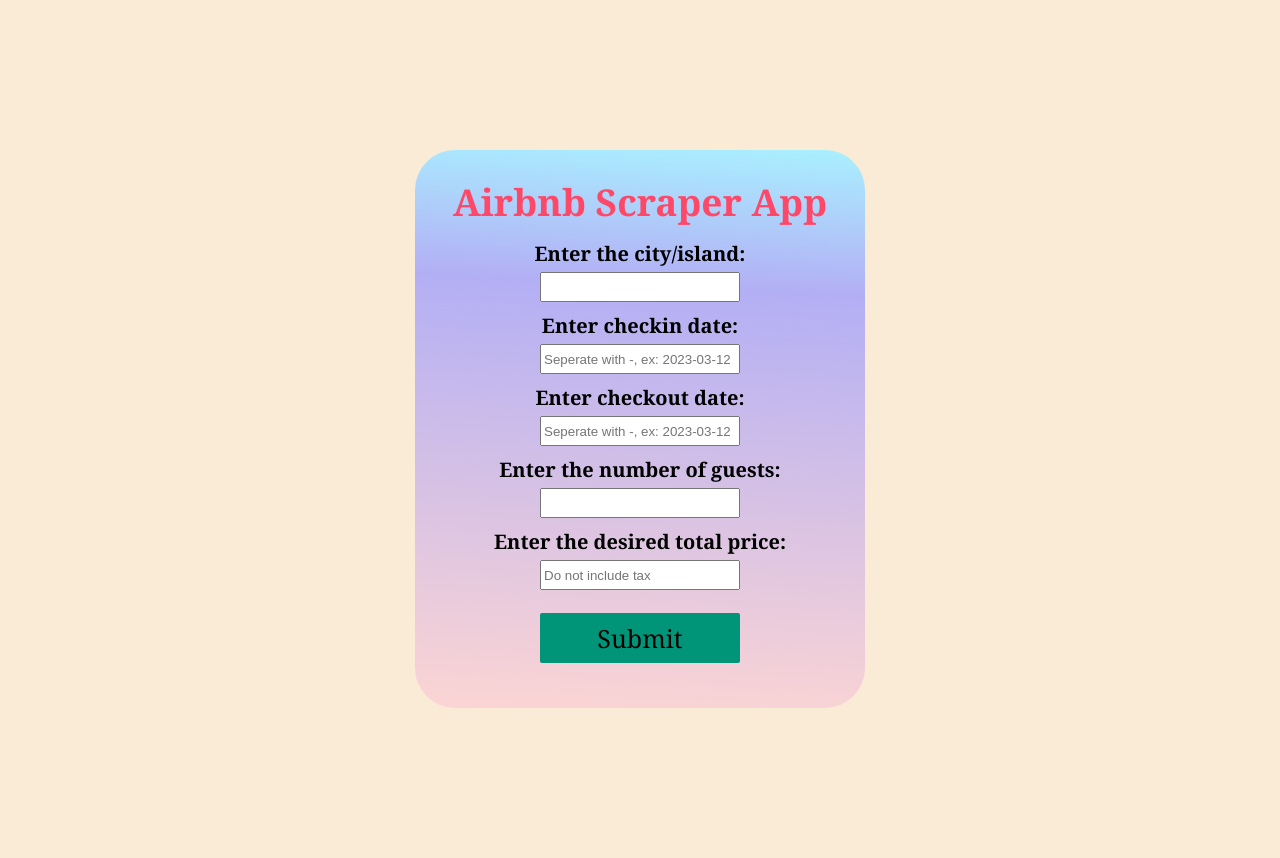
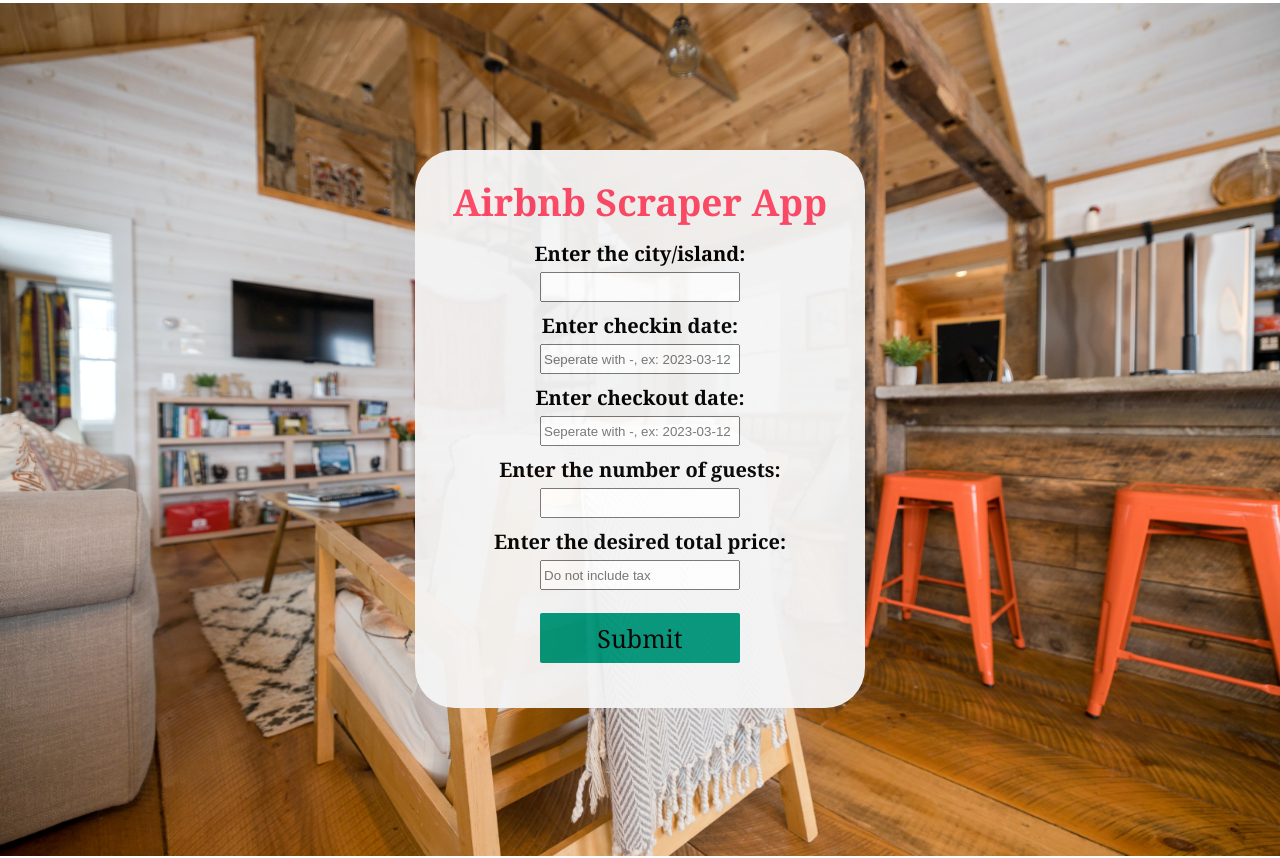
Before and after one commit to lynsitu/Airbnb-WebScraper, a Flask app: page / in a window 1280 px wide. Run offline with Flask 3, Linux system fonts and the light colour scheme.

Commit message:
Update style.css

```diff
--- a/static/css/style.css
+++ b/static/css/style.css
@@ -1,14 +1,18 @@
 body{
     font-family: Cambria, Cochin, Georgia, Times, 'Times New Roman', serif;
-    background-color: antiquewhite;
+    background-color: white;
+    background-image: url(bg.jpg);
     font-weight: bold;
-    background-size: auto;
+    background-size:contain;
+    background-position: center;
     background-repeat: no-repeat;
 }
 
 .front_Page {
     width: 400px;
-    background: linear-gradient(3deg, rgba(255,179,206,0.39557072829131656) 0%, rgba(179,175,245,1) 75%, rgba(169,240,255,1) 100%);
+/*     background: linear-gradient(3deg, rgba(255,179,206,0.39557072829131656) 0%, rgba(179,175,245,1) 75%, rgba(169,240,255,1) 100%); */
+    background-color: whitesmoke;
+    opacity: 0.95;
     margin: 150px auto;
     padding: 25px;
     border-radius: 40px;
```
